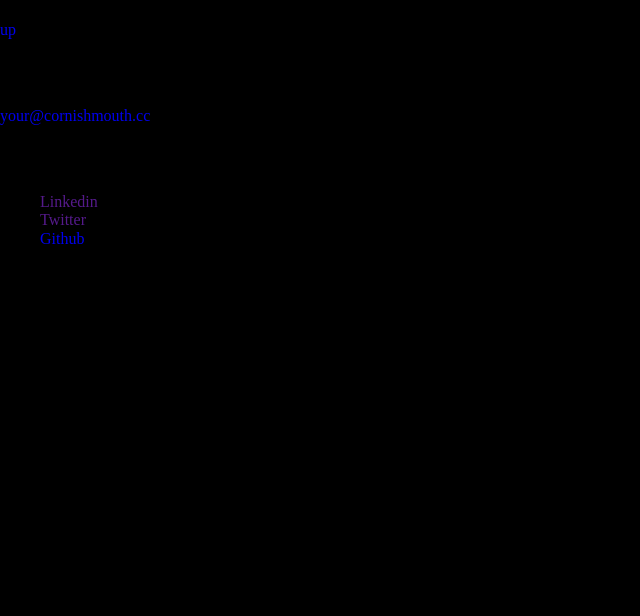
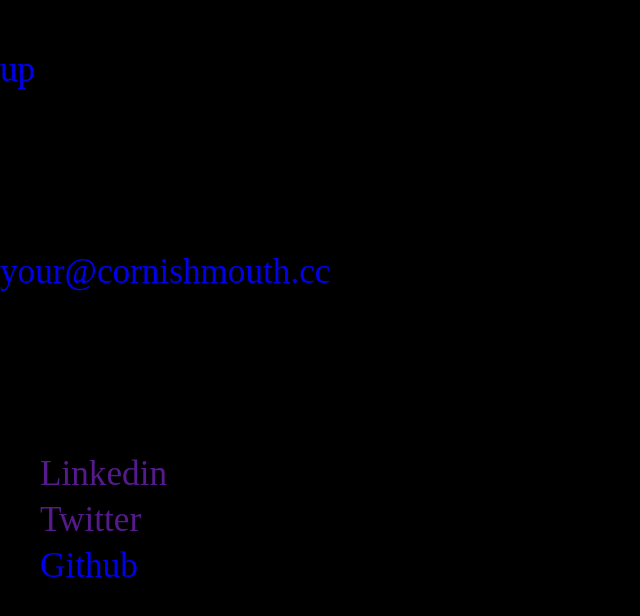
Before and after one commit to AlekseyTarasov/mmvz.github.io, a Jekyll site: the page built from index.md, in a window 1280 px wide. Shown: the top 616 px of the page, without its empty margins (0-640 px from the left). Built offline with Jekyll 4.4.1, drawn with Linux system fonts in a browser that asks for light colours.

Commit message:
Update style.css

```diff
--- a/assets/css/style.css
+++ b/assets/css/style.css
@@ -5,6 +5,8 @@
 body {
     cursor: url("../images/icone_fleche.png"), pointer;
     background-color: black;
+    font-size: 2.2rem;
+	line-height: 1.3;
 }
 
 a {
@@ -25,3 +27,11 @@ a:active {
 	opacity: 1;
     text-decoration: none;
 }
+
+
+.content_padding {
+	padding-top: 4.5rem /*!main_margin*/;
+	padding-bottom: 4.5rem /*!main_margin*/;
+	padding-left: 4.5rem /*!main_margin*/;
+	padding-right: 0rem /*!main_margin*/;
+}
```
